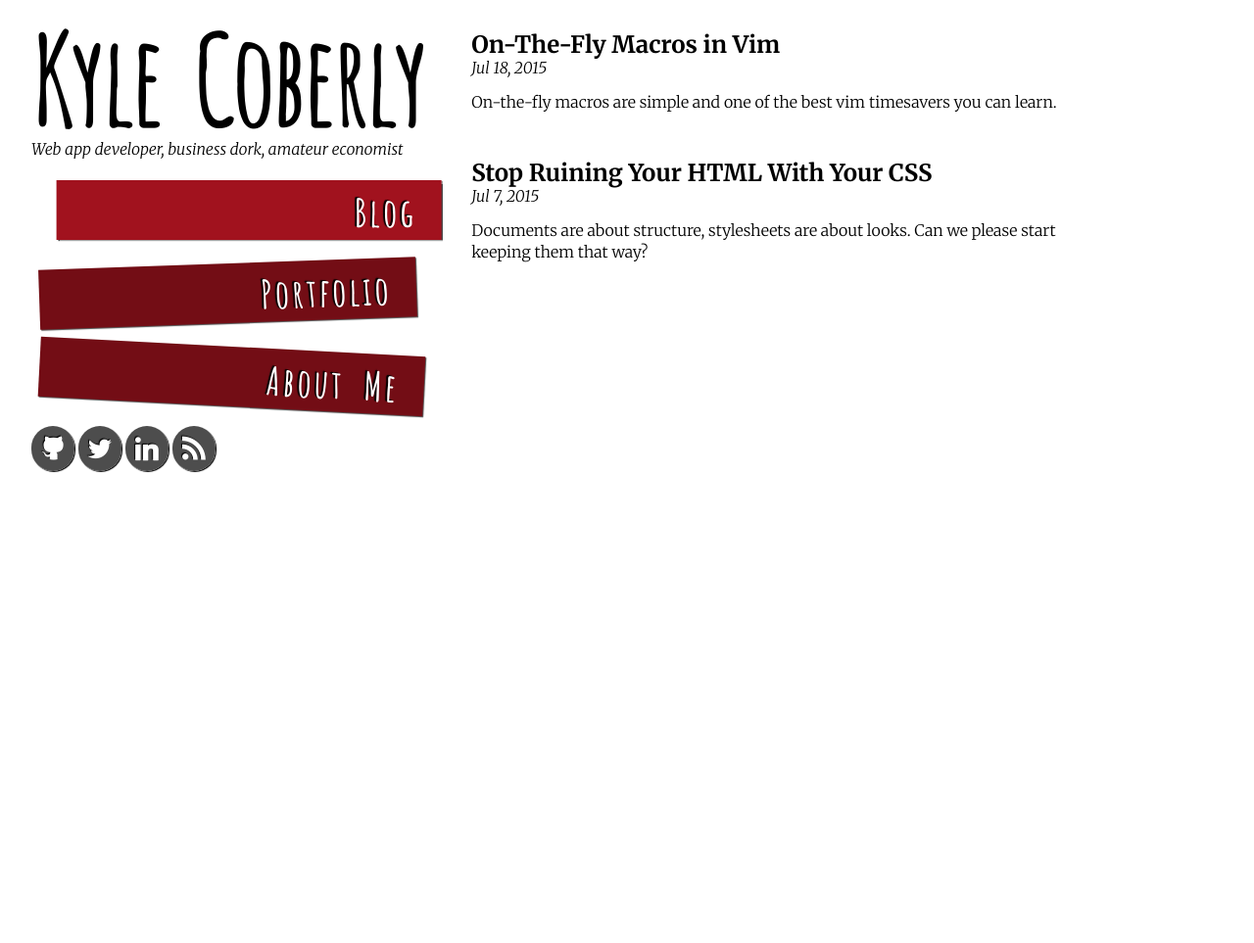
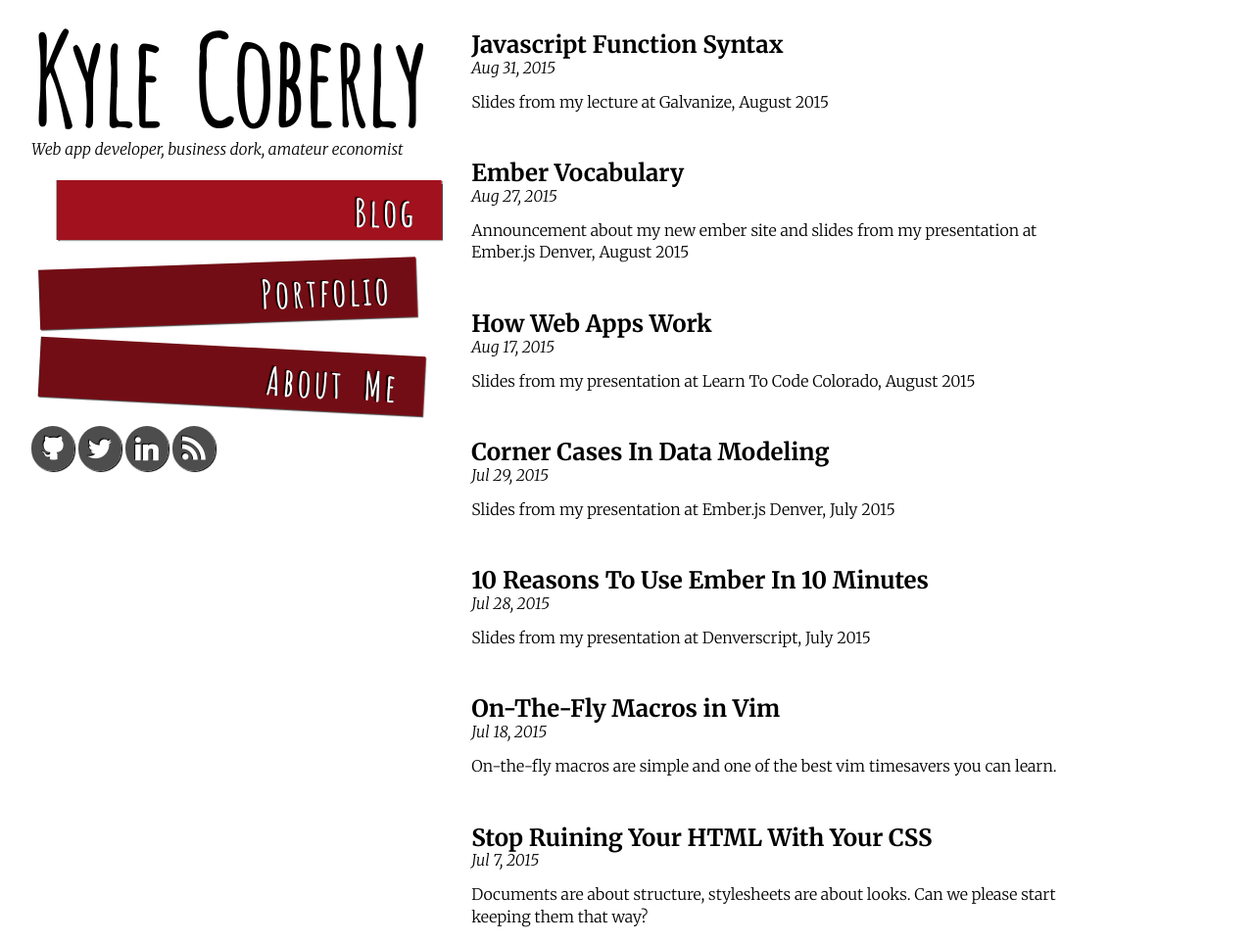
Before and after one commit to kylecoberly/kylecoberly.github.io, a Jekyll site: the page built from blog/index.html, in a window 1280 px wide. Shown: the whole page at 98% size. Built offline with Jekyll 4.4.1, drawn with Linux system fonts in a browser that asks for light colours; before the commit the page ends 932 px from its top, so only the background shows below that.

Commit message:
Adding several blog posts

```diff
--- /dev/null
+++ b/_posts/2015-07-28-ten-reasons-to-use-ember-in-10-minutes.md
@@ -0,0 +1,11 @@
+---
+layout: post
+title:  "10 Reasons To Use Ember In 10 Minutes"
+date:   2015-07-28
+categories: Development, Presentations
+tags: javascripts, presentation, emberjs, short
+summary: Slides from my presentation at Denverscript, July 2015
+permalink: blog/10-reasons-to-use-ember-in-10-minutes
+---
+
+Check out the [slide deck](http://slides.com/kylecoberly/10-reasons-to-use-ember-in-10-minutes) from my presentation at Denverscript, July 2015.
--- /dev/null
+++ b/_posts/2015-07-29-corner-cases-in-data-modeling.md
@@ -0,0 +1,11 @@
+---
+layout: post
+title:  "Corner Cases In Data Modeling"
+date:   2015-07-29
+categories: Development
+tags: data, ember, javascript, modeling
+summary: Slides from my presentation at Ember.js Denver, July 2015
+permalink: blog/corner-cases-in-data-modeling
+---
+
+Check out the [slide deck](http://slides.com/kylecoberly/corner-cases-in-data-modeling) from my presentation at Ember.js Denver, July 2015.
--- /dev/null
+++ b/_posts/2015-08-17-how-web-apps-work.md
@@ -0,0 +1,11 @@
+---
+layout: post
+title:  "How Web Apps Work"
+date:   2015-08-17
+categories: Development
+tags: web apps, beginner, architecture, stacks
+summary: Slides from my presentation at Learn To Code Colorado, August 2015
+permalink: blog/how-web-apps-work
+---
+
+Check out the [slide deck](http://slides.com/kylecoberly/deck-5) from my presentation at Learn To Code Colorado, August 2015.
--- /dev/null
+++ b/_posts/2015-08-27-ember-vocabulary.md
@@ -0,0 +1,13 @@
+---
+layout: post
+title:  "Ember Vocabulary"
+date:   2015-08-27
+categories: Development
+tags: ember.js, javascript, beginner, presentation
+summary: Announcement about my new ember site and slides from my presentation at Ember.js Denver, August 2015
+permalink: blog/ember-vocabulary
+---
+
+Based on the wonderful suggestion of [@pixelhandler](https://twitter.com/pixelhandler), I made an ember glossary. Check out [embervocab.com](http://www.embervocab.com), and submit an issue on the [Github page](https://github.com/kylecoberly/ember-vocab) if I missed anything!
+
+You can also check out the original [slide deck](http://slides.com/kylecoberly/deck-6) from my presentation at Ember.js Denver, August 2015.
--- /dev/null
+++ b/_posts/2015-08-31-javascript-function-syntax.md
@@ -0,0 +1,11 @@
+---
+layout: post
+title:  "Javascript Function Syntax"
+date:   2015-08-31
+categories: Development
+tags: javascript, beginner, presentation
+summary: Slides from my lecture at Galvanize, August 2015
+permalink: blog/javascript-function-syntax
+---
+
+Check out the [slide deck](http://slides.com/kylecoberly/deck-9) from my lecture at Galvanize Platte, August 2015.
--- a/about-me/index.html
+++ b/about-me/index.html
@@ -7,10 +7,10 @@ sort: 3
     <h2>I Make The Web!</h2>
     <ul>
         <li>
-            <p>I specialize in building <a href="http://www.emberjs.com" target="_BLANK"><em>ember.js</em></a> apps, data models & persistence layers, and RESTful APIs. I help organize the <a href="http://www.meetup.com/Ember-js-Denver" target="_BLANK"><em>Denver Ember meetup</em></a>, and I&rsquo;m a mentor for the <a href="http://turing.io/" target="_BLANK"><em>Turing School of Software & Design</em></a>. I have extensive experience in the education technology and music products industries. I enjoy being the wildcard on cross-functional teams.</p>
+            <p>I specialize in building <a href="http://www.emberjs.com" target="_BLANK"><em>ember.js</em></a> apps, data models & persistence layers, and RESTful APIs. I currently serve as a Lead Instructor for <a href="http://www.galvanize.com/courses/full-stack/">Galvanize Full Stack</a>, organize the <a href="http://www.meetup.com/Ember-js-Denver" target="_BLANK"><em>Denver Ember meetup</em></a>, and I&rsquo;m a mentor for the <a href="http://turing.io/" target="_BLANK"><em>Turing School of Software & Design</em></a>. I have extensive experience in the education technology and music products industries. I enjoy being the wildcard on cross-functional teams.</p>
         </li>
         <li>
-            <p>I also have expertise in lean and agile product development, marketing, management, and business strategy. I am a summa cum laude graduate of the <a href="https://www.msudenver.edu/cis/" target="_BLANK"><em>Computer Information Systems</em></a> program from the Metropolitan State University of Denver, and a current student in the <a href="http://beboulderanywhere.colorado.edu/emp/" target="_BLANK"><em>Engineering Management</em></a> master&rsquo;s program at the University of Colorado Boulder.</p>
+        <p>I also have expertise in lean and agile product development, marketing, management, and business strategy. I am a summa cum laude graduate of the <a href="https://www.msudenver.edu/cis/" target="_BLANK"><em>Computer Information Systems</em></a> program from the Metropolitan State University of Denver, and a current student in the <a href="http://beboulderanywhere.colorado.edu/emp/" target="_BLANK"><em>Engineering Management</em></a> master&rsquo;s program at the University of Colorado Boulder. </p>
         </li>
         <li>
             <p>I love microeconomics, stand-up comedy, ska music, and Largo Mano Eskrima</p>
```
Also changed, not shown: 10 other files.
